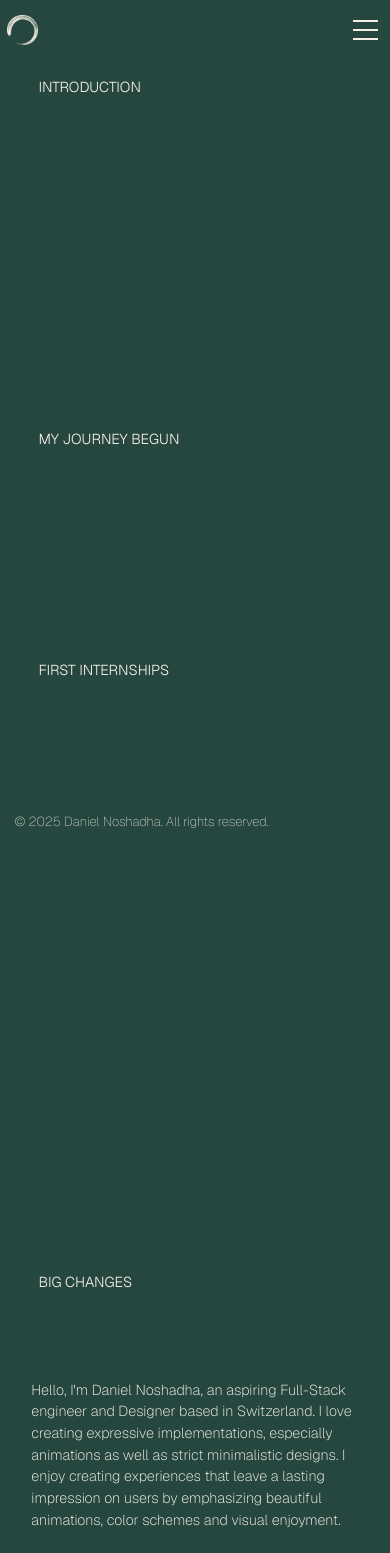
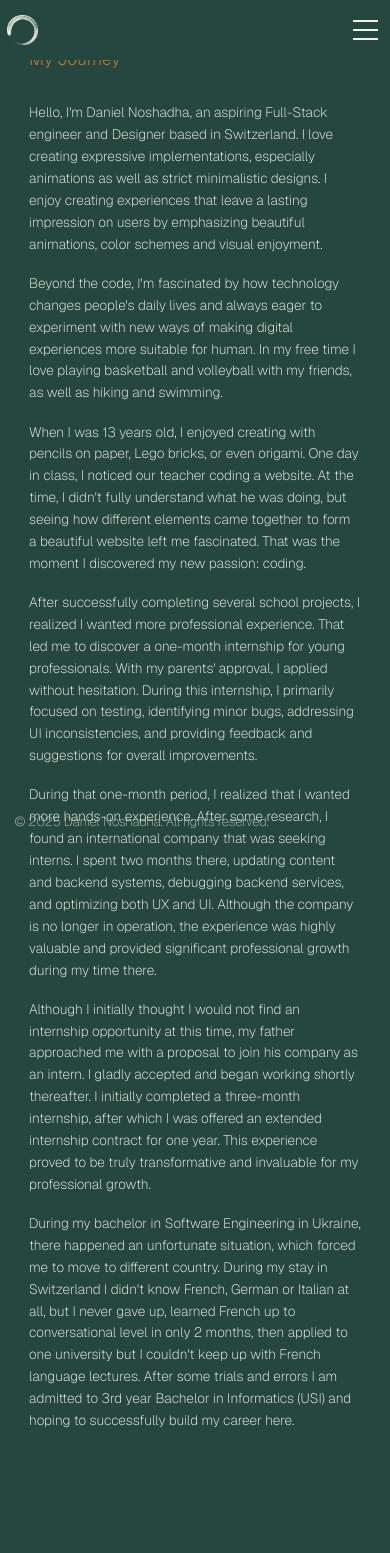
Before and after one commit to SiR-21/minimal, a React (Vite) app: page /about in a window 390 px wide. Shown: the top 1553 px of the page. After the commit the page ends 1471 px from the top, so only its background shows below. Built offline with nearby package versions, Linux system fonts and the light colour scheme.

Commit message:
Fixed mobile version

```diff
--- a/src/About.jsx
+++ b/src/About.jsx
@@ -5,6 +5,7 @@ import Footer from './components/Footer';
 const About = () => {
     const [time, setTime] = useState(new Date());
     const [theme, setTheme] = useState('morning'); // default theme
+    const [isMobile, setIsMobile] = useState(false);
 
     useEffect(() => {
         const updateTheme = () => {
@@ -23,125 +24,114 @@ const About = () => {
         return () => clearInterval(timer);
     }, []);
 
+    // Check if mobile
     useEffect(() => {
-        document.documentElement.className = theme;  // <-- here
+        const checkMobile = () => {
+            setIsMobile(window.innerWidth <= 768);
+        };
+
+        checkMobile();
+        window.addEventListener('resize', checkMobile);
+        return () => window.removeEventListener('resize', checkMobile);
+    }, []);
+
+    useEffect(() => {
+        document.documentElement.className = theme;
     }, [theme]);
+
+    // Timeline data for easier management
+    const timelineItems = [
+        { label: "INTRODUCTION", marginTop: isMobile ? "0px" : "-5px" },
+        { label: "MY JOURNEY BEGUN", marginTop: isMobile ? "20px" : "330px" },
+        { label: "FIRST INTERNSHIPS", marginTop: isMobile ? "20px" : "210px" },
+        { label: "BIG CHANGES", marginTop: isMobile ? "20px" : "590px" }
+    ];
+
+    // Content paragraphs with mobile-friendly spacing
+    const paragraphs = [
+        {
+            text: "Hello, I'm Daniel Noshadha, an aspiring Full-Stack engineer and Designer based in Switzerland. I love creating expressive implementations, especially animations as well as strict minimalistic designs. I enjoy creating experiences that leave a lasting impression on users by emphasizing beautiful animations, color schemes and visual enjoyment.",
+            spacing: isMobile ? "1.5rem" : "20px"
+        },
+        {
+            text: "Beyond the code, I'm fascinated by how technology changes people's daily lives and always eager to experiment with new ways of making digital experiences more suitable for human. In my free time I love playing basketball and volleyball with my friends, as well as hiking and swimming.",
+            spacing: isMobile ? "1.5rem" : "90px"
+        },
+        {
+            text: "When I was 13 years old, I enjoyed creating with pencils on paper, Lego bricks, or even origami. One day in class, I noticed our teacher coding a website. At the time, I didn't fully understand what he was doing, but seeing how different elements came together to form a beautiful website left me fascinated. That was the moment I discovered my new passion: coding.",
+            spacing: isMobile ? "1.5rem" : "90px"
+        },
+        {
+            text: "After successfully completing several school projects, I realized I wanted more professional experience. That led me to discover a one-month internship for young professionals. With my parents' approval, I applied without hesitation. During this internship, I primarily focused on testing, identifying minor bugs, addressing UI inconsistencies, and providing feedback and suggestions for overall improvements.",
+            spacing: isMobile ? "1.5rem" : "20px"
+        },
+        {
+            text: "During that one-month period, I realized that I wanted more hands-on experience. After some research, I found an international company that was seeking interns. I spent two months there, updating content and backend systems, debugging backend services, and optimizing both UX and UI. Although the company is no longer in operation, the experience was highly valuable and provided significant professional growth during my time there.",
+            spacing: isMobile ? "1.5rem" : "20px"
+        },
+        {
+            text: "Although I initially thought I would not find an internship opportunity at this time, my father approached me with a proposal to join his company as an intern. I gladly accepted and began working shortly thereafter. I initially completed a three-month internship, after which I was offered an extended internship contract for one year. This experience proved to be truly transformative and invaluable for my professional growth.",
+            spacing: isMobile ? "1.5rem" : "90px"
+        },
+        {
+            text: "During my bachelor in Software Engineering in Ukraine, there happened an unfortunate situation, which forced me to move to different country. During my stay in Switzerland I didn't know French, German or Italian at all, but I never gave up, learned French up to conversational level in only 2 months, then applied to one university but I couldn't keep up with French language lectures. After some trials and errors I am admitted to 3rd year Bachelor in Informatics (USI) and hoping to successfully build my career here.",
+            spacing: isMobile ? "1.5rem" : "90px"
+        }
+    ];
 
     return (
         <>
-        <Header time={time} theme={theme} /> {/* stays on top always */}
-
+            <Header time={time} theme={theme} />
 
             <main className="about-container">
-            {/* Left column – Timeline */}
+                {/* Timeline - only show on desktop */}
+                {!isMobile && (
                     <div className="about-column timeline">
                         <div className="timeline-list">
-                    <div className="timeline-item" style={{
-                        marginTop: "-5px"
-                        }}>
+                            {timelineItems.map((item, index) => (
+                                <div
+                                    key={index}
+                                    className="timeline-item"
+                                    style={{ marginTop: item.marginTop }}
+                                >
                                     <div className="timeline-content">
-                            <p>INTRODUCTION</p>
+                                        <p>{item.label}</p>
                                     </div>
                                 </div>
-
-                    <div className="timeline-item" style={{
-                        marginTop: "330px"
-                        }}>
-                        <div className="timeline-content">
-                            <p>MY JOURNEY BEGUN</p>
+                            ))}
                         </div>
                     </div>
+                )}
 
-                    <div className="timeline-item" style={{
-                        marginTop: "210px"
+                {/* Main content */}
+                <div className="about-column about-text">
+                    {/* Optional: Show timeline as simple headers on mobile */}
+                    {isMobile && (
+                        <div style={{ marginBottom: "2rem" }}>
+                            <h3 style={{
+                                fontSize: "1.2rem",
+                                fontWeight: "300",
+                                marginBottom: "1rem",
+                                marginTop: "10px",
+                                color: "var(--accent)"
                             }}>
-                        <div className="timeline-content">
-                            <p>FIRST INTERNSHIPS</p>
+                                My Journey
+                            </h3>
                         </div>
+                    )}
+
+                    {paragraphs.map((paragraph, index) => (
+                        <p
+                            key={index}
+                            style={{
+                                marginBottom: paragraph.spacing,
+                                ...(isMobile && { textAlign: 'left', lineHeight: '1.6' })
+                            }}
+                        >
+                            {paragraph.text}
+                        </p>
+                    ))}
                 </div>
-
-                    <div className="timeline-item" style={{
-                        marginTop: "590px"
-                        }}>
-                        <div className="timeline-content">
-                            <p>BIG CHANGES</p>
-                        </div>
-                    </div>
-
-                    <div className="timeline-item">
-                        <div className="timeline-content">
-                            <p></p>
-                        </div>
-                    </div>
-
-
-                </div>
-            </div>
-
-
-            {/* Main column – About text */}
-            <div className="about-column about-text">
-                <p style={{
-                    marginBottom: "20px"
-                }}>
-                    Hello, I'm Daniel Noshadha, an aspiring Full-Stack engineer and Designer based in Switzerland.
-                    I love creating expressive implementations, especially animations as well as strict minimalistic designs.
-                    I enjoy creating experiences that leave a lasting impression on users by emphasizing beautiful animations,
-                    color schemes and visual enjoyment.
-                </p>
-                <p style={{
-                    marginBottom: "90px"
-                }}>
-                    Beyond the code, I’m fascinated by how technology changes people’s daily lives and always eager to
-                    experiment with new ways of making digital experiences more suitble for human. In my free time I
-                    love playing basketball and volleyball with my friends, as well as hiking and swimming.
-                </p>
-                <p style={{
-                    marginBottom: "90px"
-                }}>
-                    When I was 13 years old, I enjoyed creating with pencils on paper, Lego bricks, or even origami.
-                    One day in class, I noticed our teacher coding a website. At the time, I didn’t fully understand
-                    what he was doing, but seeing how different elements came together to form a beautiful website left
-                    me fascinated. That was the moment I discovered my new passion: coding.
-                </p>
-                <p style={{
-                    marginBottom: "20px"
-                }}>
-                    After successfully completing several school projects, I realized I wanted more professional experience.
-                    That led me to discover a one-month internship for young professionals. With my parents’ approval, I
-                    applied without hesitation. During this internship, I primarily focused on testing, identifying minor bugs,
-                    addressing UI inconsistencies, and providing feedback and suggestions for overall improvements.
-                </p>
-
-                <p style={{
-                    marginBottom: "20px"
-                }}>
-                    During that one-month period, I realized that I wanted more hands-on experience. After some research, I found
-                    an international company that was seeking interns. I spent two months there, updating content and backend systems,
-                    debugging backend services, and optimizing both UX and UI. Although the company is no longer in operation, the
-                    experience was highly valuable and provided significant professional growth during my time there.
-                </p>
-
-                <p style={{
-                    marginBottom: "90px"
-                }}>
-                    Although I initially thought I would not find an internship opportunity at this time, my father approached me with a
-                    proposal to join his company as an intern. I gladly accepted and began working shortly thereafter. I initially
-                    completed a three-month internship, after which I was offered an extended internship contract for one year. This
-                    experience proved to be truly transformative and invaluable for my professional growth.
-                </p>
-                <p style={{
-                    marginBottom: "90px"
-                }}>
-                    During my bachelor in Software Engineering in Ukraine, there happend an unfotunate situation, which forced me to
-                    move to different country. During my stay in Switzerland I didnt know French, German or Italian at all, but I never
-                    gave up, learned french up to conversational level in only 2 months, then applied to one university but I couldnt keep
-                    up with french language lectures. After some trials and errors I am addmited to 3ed year Bachelor in Informatics (USI).
-                    and hopimg to successfuly build my career here.
-                </p>
-            </div>
-
-
             </main>
 
             <Footer />
--- a/src/App.css
+++ b/src/App.css
@@ -304,7 +304,6 @@ html, body {
 /* -------------------------------- */
 
 
-
 /* ========================= */
 /* ===== MOBILE STYLES ===== */
 /* ========================= */
@@ -333,17 +332,47 @@ html, body {
     text-align: justify;
   }
 
-  /* About page */
+  /* About page - UPDATED */
   .about-container {
     grid-template-columns: 1fr;  /* single column */
     gap: 1rem;
     width: 95%;
-    margin: 4rem auto;
+    margin: 2rem auto;           /* reduced top margin */
     overflow-y: visible;         /* let page scroll normally */
+    padding: 0 0.5rem;          /* add some padding */
   }
+
+  /* Hide timeline on mobile or make it a simple header */
+  .about-column.timeline {
+    display: none;              /* completely hide timeline on mobile */
+  }
+
+  /* Alternative: if you want to keep timeline as simple text markers */
+  /*
+  .about-column.timeline {
+    order: -1;                  // put timeline first
+    margin-bottom: 1rem;
+  }
+
+  .timeline-item {
+    display: inline-block;
+    margin: 0 1rem 0.5rem 0;
+    font-size: 0.9rem;
+  }
+
+  .timeline-item[style] {
+    margin-top: 0 !important;   // override inline styles
+  }
+  */
 
   .about-text {
     font-size: 1rem;
+    line-height: 1.6;           /* better readability */
+  }
+
+  .about-text p {
+    margin-bottom: 1.5rem !important;  /* override inline styles */
+    text-align: left;           /* better for mobile reading */
   }
 
   .timeline-content p {
@@ -386,6 +415,7 @@ html, body {
     width: 95%;
     margin: 2rem auto;
     padding: 1.5rem;
+    margin-top: 100px;
   }
 
   .contacts-form h2 {
@@ -398,3 +428,28 @@ html, body {
     font-size: 0.95rem;
   }
 }
+
+/* Additional mobile breakpoint for very small screens */
+@media (max-width: 480px) {
+  .about-container {
+    width: 98%;
+    margin: 1rem auto;
+    padding: 0 0.25rem;
+  }
+
+  .about-text {
+    font-size: 0.95rem;
+  }
+
+  .about-text p {
+    margin-bottom: 1.2rem !important;
+  }
+
+  .top-left-corner h2 {
+    font-size: 1.8rem;
+  }
+
+  .top-left-corner p {
+    font-size: 0.95rem;
+  }
+}
```
Lines whose indentation alone changed are shown as unchanged.
